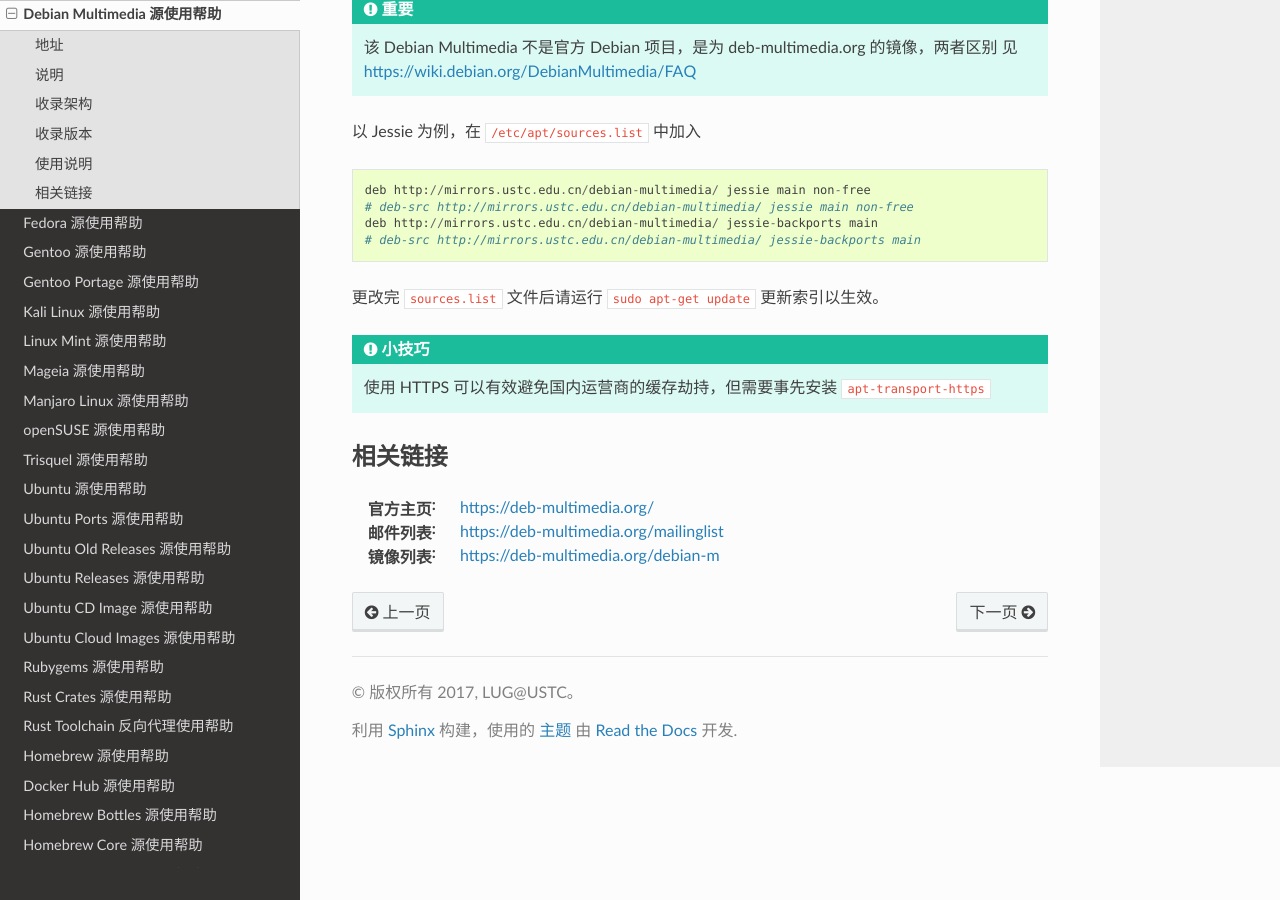
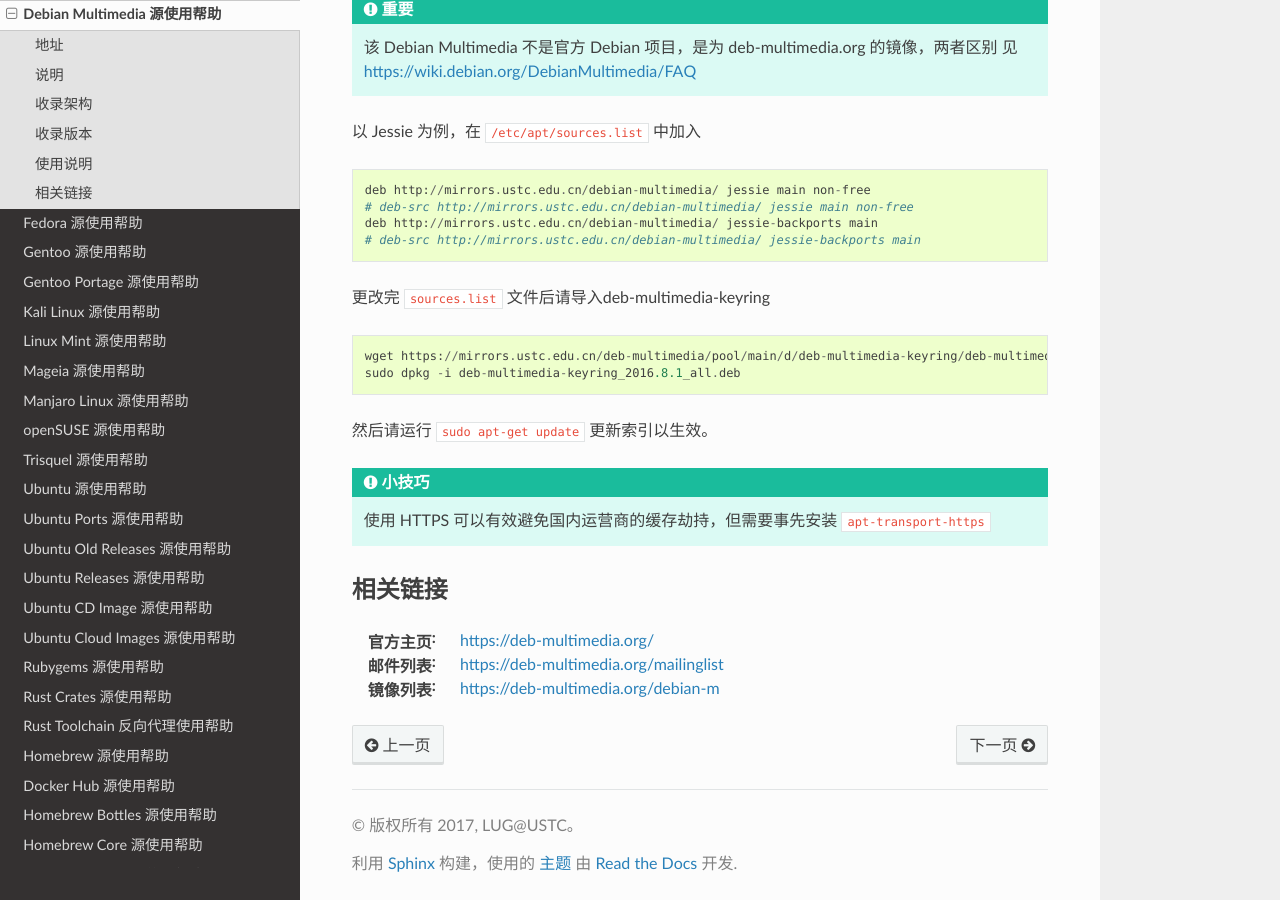
Before and after one commit to ustclug/mirrorhelp, a Sphinx documentation site: the page built from source/debian-multimedia.rst, in a window 1280 px wide and 900 px high, scrolled down 708 px. Built offline with Sphinx 7.4.7 and the Read the Docs theme 2.0.0, drawn with Linux system fonts in a browser that asks for light colours; pages that are not in the unit, such as notebooks, are missing from menus.

Commit message:
在Debian Multimedia 源使用帮助中添加导入deb-multimedia-keyring的操作说明。 (#55)

```diff
--- a/source/debian-multimedia.rst
+++ b/source/debian-multimedia.rst
@@ -41,7 +41,14 @@
     deb http://mirrors.ustc.edu.cn/debian-multimedia/ jessie-backports main
     # deb-src http://mirrors.ustc.edu.cn/debian-multimedia/ jessie-backports main
 
-更改完 :file:`sources.list` 文件后请运行 ``sudo apt-get update`` 更新索引以生效。
+更改完 :file:`sources.list` 文件后请导入deb-multimedia-keyring
+
+::
+
+    wget https://mirrors.ustc.edu.cn/deb-multimedia/pool/main/d/deb-multimedia-keyring/deb-multimedia-keyring_2016.8.1_all.deb
+    sudo dpkg -i deb-multimedia-keyring_2016.8.1_all.deb
+
+然后请运行 ``sudo apt-get update`` 更新索引以生效。
 
 .. tip::
     使用 HTTPS 可以有效避免国内运营商的缓存劫持，但需要事先安装 ``apt-transport-https``
```
